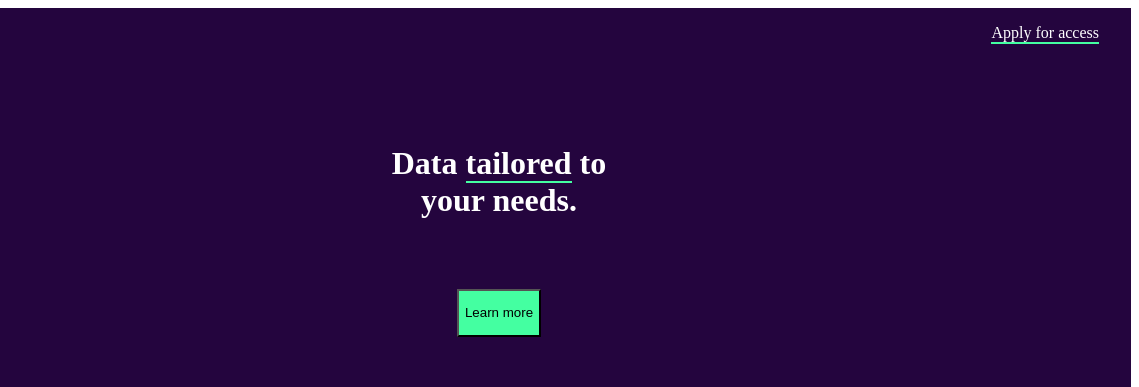
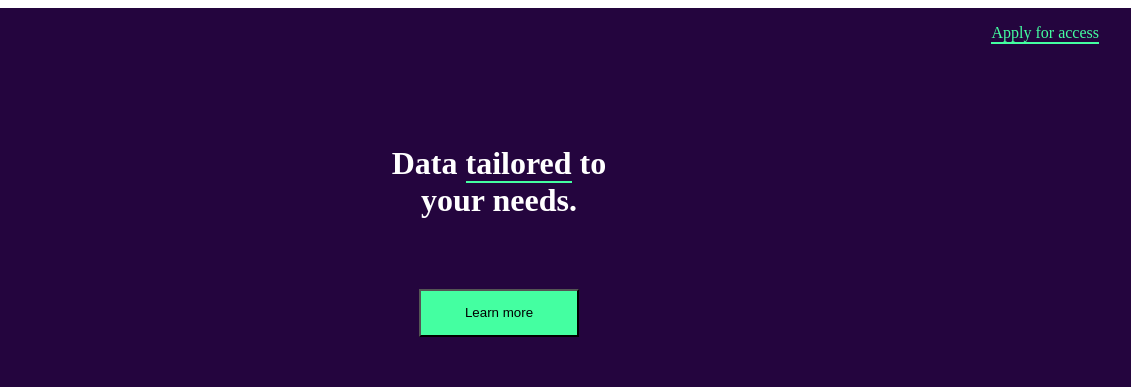
Before and after one commit to shoukathmd/frontend-mentors, a plain HTML site: page workit-landing-page/starter-code/index.html in a window 1280 px wide. In both pictures the pointer is over the element "Apply for access". Shown: the top 387 px of the page, 141-1280 px from the left. Drawn offline with Linux system fonts and the light colour scheme.

Commit message:
css fixes

```diff
--- a/workit-landing-page/starter-code/index.html
+++ b/workit-landing-page/starter-code/index.html
@@ -31,6 +31,11 @@
       border-bottom: 2px solid #44FFA1;
     }
 
+    nav p:hover {
+      color: #44FFA1;
+      cursor: pointer;
+    }
+
     nav img {
       margin-left: 2rem;
     }
@@ -49,9 +54,17 @@
     }
 
     button {
-      max-width: 8rem;
+      width: 10rem;
       background-color: #44FFA1;
       height: 3rem;
+      /* padding: 14px 40px; */
+    }
+
+    button:hover {
+      background-color: #24053E;
+      border: 2px solid #44FFA1;
+      color: #44FFA1;
+      cursor: pointer;
     }
 
     section {
```
